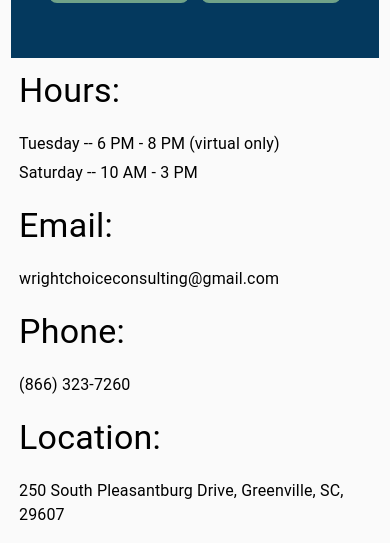
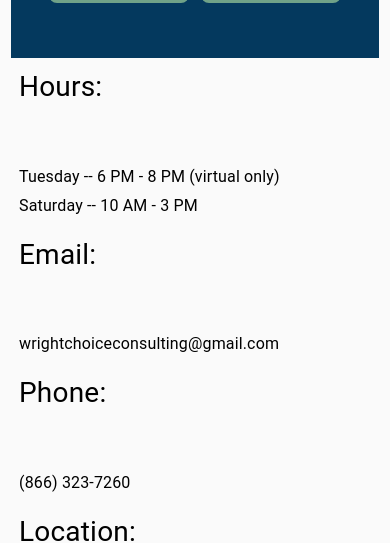
Before and after one commit to nianokia/wc-consulting, a React (Vite) app in the folder client/: page /contact in a window 390 px wide. Shown: the part 312-855 px from the top of the page. Built offline with nearby package versions, Linux system fonts and the light colour scheme; no server answers.

Commit message:
Adjust isMidSize to 1024px and each main Container's midWidth to 70vh at 'md' devices. Update pages to fit updated midSize declaration.

```diff
--- a/client/src/pages/ContactHome.jsx
+++ b/client/src/pages/ContactHome.jsx
@@ -14,12 +14,12 @@ import { useMediaQuery, Container, Box, Typography } from '@mui/material';
 const ContactHome = () => {
   // --- MUI responsive breakpoints ---
   const isMobile = useMediaQuery('(max-width: 450px)');
-  const isMidSize = useMediaQuery('(max-width: 760px)');
+  const isMidSize = useMediaQuery('(max-width: 1024px)');
 
   return (
     <Container id="Contact" sx={{
-      maxWidth: isMobile ? 400 : isMidSize ? 1200 : 1600,
-      minWidth: isMobile ? 350 : isMidSize ? 760 : 1660,
+      maxWidth: isMobile ? 400 : isMidSize ? 1024 : 1600,
+      minWidth: isMobile ? 350 : isMidSize ? '70vh' : 1660,
       width: '100%',
       m: '10px auto',
     }}>
@@ -41,9 +41,9 @@ const ContactHome = () => {
           flexDirection: isMobile ? 'column' : 'row',
           width: isMobile ? '100%' : '70%',
           alignItems: 'start',
-          gap: '20px'
+          gap: isMidSize ? '60px' : '20px'
         }}>
-          <Typography variant='h4' sx={{ m:'0', width: '18%' }}>
+          <Typography variant='h4' sx={{ m:'0', width: '18%', fontSize: isMidSize ? '28px' : '32px' }}>
             Hours:
           </Typography>
           <Box>
@@ -61,9 +61,9 @@ const ContactHome = () => {
           flexDirection: isMobile ? 'column' : 'row',
           width: isMobile ? '100%' : '70%',
           alignItems: 'start',
-          gap: '20px'
+          gap: isMidSize ? '60px' : '20px'
         }}>
-          <Typography variant='h4' sx={{margin: "0", width: "18%"}}>
+          <Typography variant='h4' sx={{ m: "0", width: "18%", fontSize: isMidSize ? '28px' : '32px' }}>
             Email:
           </Typography>
           <Typography variant='body1' sx={{ fontSize: isMobile ? '16px' : '18px', alignSelf: isMobile ? 'start' : 'center' }}>
@@ -76,9 +76,9 @@ const ContactHome = () => {
           flexDirection: isMobile ? 'column' : 'row',
           width: isMobile ? '100%' : '70%',
           alignItems: 'start',
-          gap: '20px'
+          gap: isMidSize ? '60px' : '20px'
         }}>
-          <Typography variant='h4' sx={{margin: "0", width: "18%"}}>
+          <Typography variant='h4' sx={{ m: "0", width: "18%", fontSize: isMidSize ? '28px' : '32px' }}>
             Phone:
           </Typography>
           <Typography variant='body1' sx={{ fontSize: isMobile ? '16px' : '18px', alignSelf: isMobile ? 'start' : 'center' }}>
@@ -91,9 +91,9 @@ const ContactHome = () => {
           flexDirection: isMobile ? 'column' : 'row',
           width: isMobile ? '100%' : '70%',
           alignItems: 'start',
-          gap: '20px'
+          gap: isMidSize ? '60px' : '20px'
         }}>
-          <Typography variant='h4' sx={{ margin: "0", width: "18%" }}>
+          <Typography variant='h4' sx={{ m: "0", width: "18%", fontSize: isMidSize ? '28px' : '32px' }}>
             Location:
           </Typography>
           <Typography variant='body1' sx={{ fontSize: isMobile ? '16px' : '18px', alignSelf: 'center' }}>
--- a/client/src/pages/ErrorPage.jsx
+++ b/client/src/pages/ErrorPage.jsx
@@ -13,12 +13,14 @@ import { useMediaQuery, Container, Box, Typography } from '@mui/material';
 const ErrorPage = () => {
   // --- MUI responsive breakpoints ---
   const isMobile = useMediaQuery('(max-width: 450px)');
-  const isMidSize = useMediaQuery('(max-width: 760px)');
+  const isMidSize = useMediaQuery('(max-width: 1024px)');
 
   return (
-    <Container sx={{ maxWidth: isMobile ? 400 : isMidSize ? 1200 : 1600,
-      minWidth: isMobile ? 350 : isMidSize ? 760 : 1660,
-      width: '100%',  }} >
+    <Container sx={{
+      maxWidth: isMobile ? 400 : isMidSize ? 1024 : 1600,
+      minWidth: isMobile ? 350 : isMidSize ? '70vh' : 1660,
+      width: '100%',
+    }} >
       <Header />
       <Hero title='404 Not Found' image='../walkbridge.png' />
 
--- a/client/src/pages/RatesInsurance.jsx
+++ b/client/src/pages/RatesInsurance.jsx
@@ -28,12 +28,12 @@ const RatesInsurance = () => {
 
   // --- MUI responsive breakpoints ---
   const isMobile = useMediaQuery('(max-width: 450px)');
-  const isMidSize = useMediaQuery('(max-width: 760px)');
+  const isMidSize = useMediaQuery('(max-width: 1024px)');
 
   return (
     <Container id='RatesInsurance' sx={{
-      maxWidth: isMobile ? 400 : isMidSize ? 1200 : 1600,
-      minWidth: isMobile ? 350 : isMidSize ? 760 : 1660,
+      maxWidth: isMobile ? 400 : isMidSize ? 1024 : 1600,
+      minWidth: isMobile ? 350 : isMidSize ? '70vh' : 1660,
       width: '100%',
       m: '10px auto',
     }}>
```
